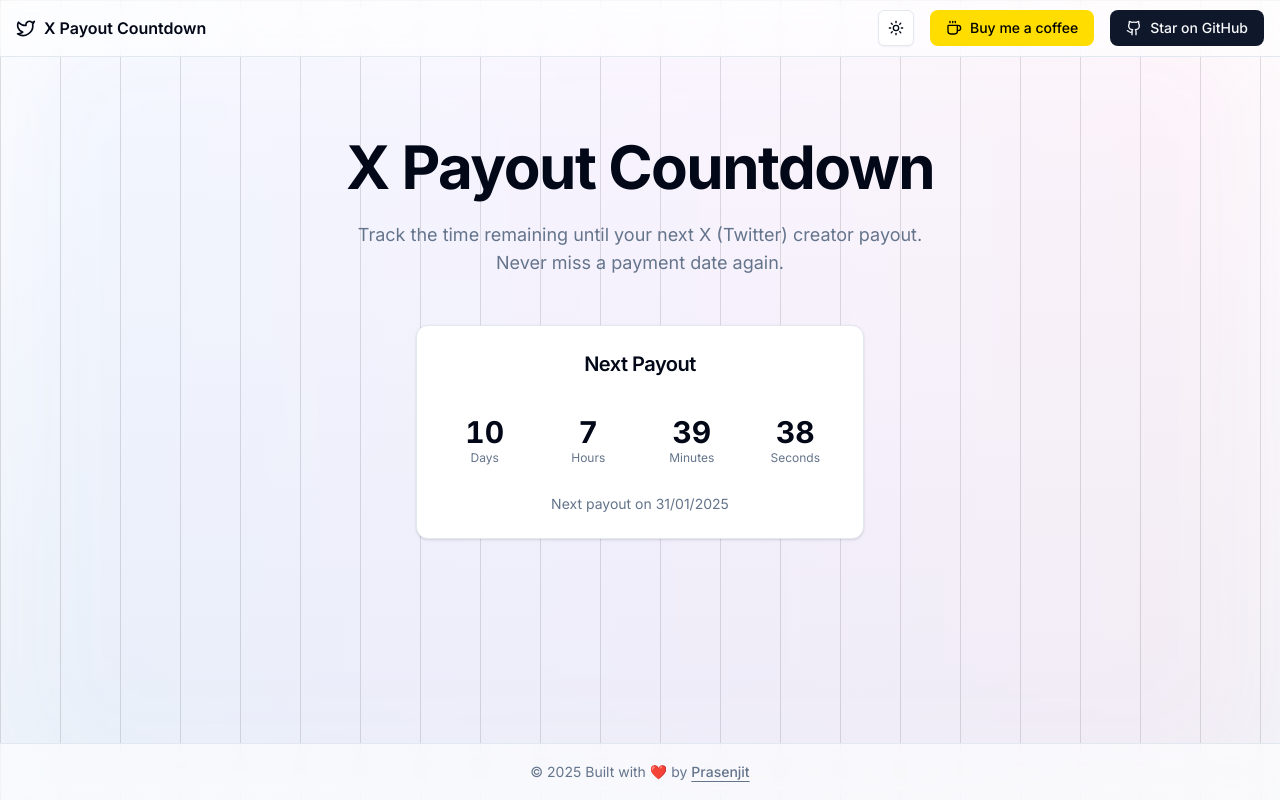
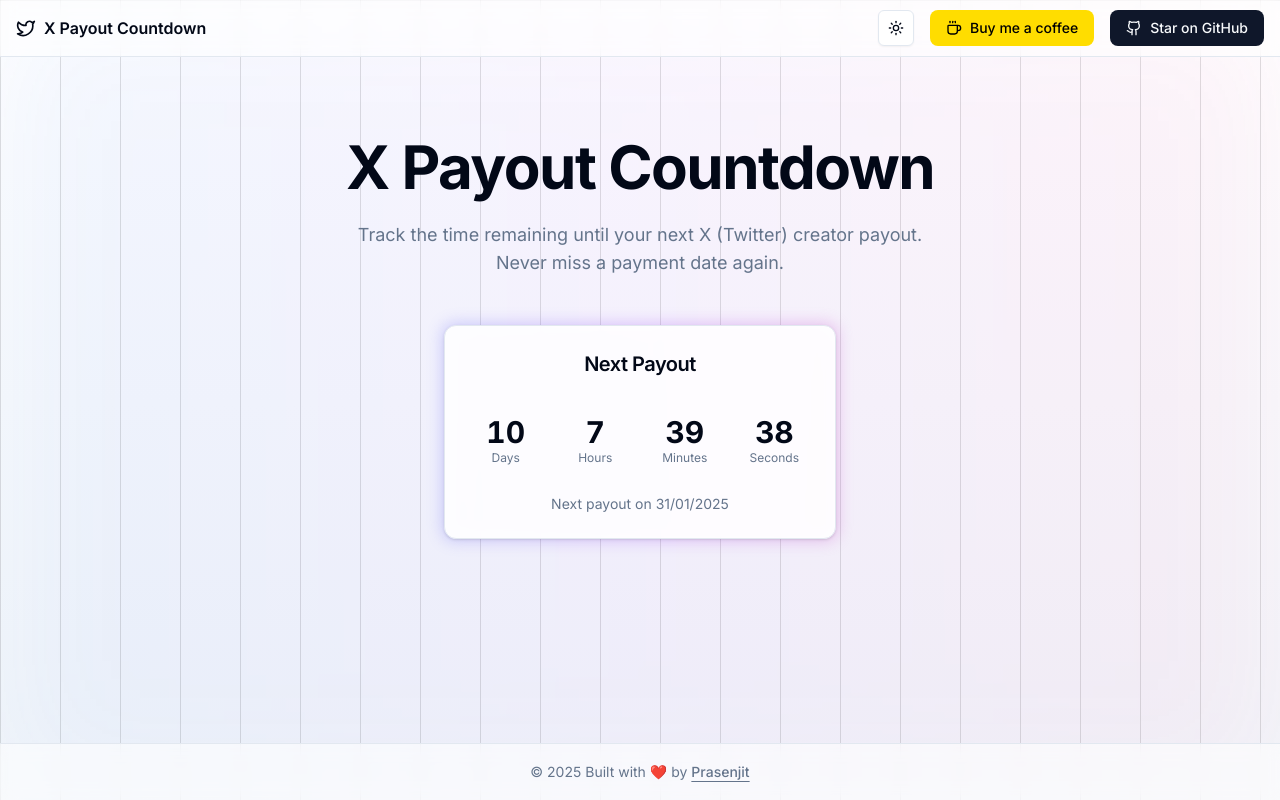
Before and after one commit to StarKnightt/X-Countdown, a Next.js app: page / in a window 1280 px wide. Built offline with nearby package versions, Linux system fonts and the light colour scheme.

Commit message:
added things

```diff
--- a/app/globals.css
+++ b/app/globals.css
@@ -70,3 +70,20 @@
     @apply bg-background text-foreground;
   }
 }
+
+@keyframes gradient {
+  0% {
+    background-position: 0% 50%;
+  }
+  50% {
+    background-position: 100% 50%;
+  }
+  100% {
+    background-position: 0% 50%;
+  }
+}
+
+.animate-gradient {
+  animation: gradient 8s ease infinite;
+  background-size: 200% 200%;
+}
--- a/app/layout.tsx
+++ b/app/layout.tsx
@@ -6,8 +6,24 @@
 const inter = Inter({ subsets: ["latin"] })
 
 export const metadata: Metadata = {
-  title: "X Payout Countdown",
-  description: "Countdown to the next X payout",
+  metadataBase: new URL('https://x-countdown.vercel.app/'),
+  title: "X Payout Countdown | Track Your Next Twitter/X Creator Payment",
+  description: "Real-time countdown tracker for X (Twitter) creator payouts. Never miss your next payment date. Simple, accurate, and always up-to-date.",
+  keywords: "X payout, Twitter payout, creator payout, X creator payment, Twitter creator earnings, X earnings date, Twitter payment schedule",
+  verification: {
+    google: "YbwqflKeFVNWu9aIE8BTmKex8F5eILiuixVzqyRAk2A",
+  },
+  openGraph: {
+    title: "X Payout Countdown | Track Your Next Payment",
+    description: "Real-time countdown tracker for X (Twitter) creator payouts",
+    type: "website",
+    url: "https://x-countdown.vercel.app/",
+  },
+  twitter: {
+    card: "summary_large_image",
+    title: "X Payout Countdown",
+    description: "Track your next X (Twitter) creator payout in real-time",
+  }
 }
 
 export default function RootLayout({
--- /dev/null
+++ b/components/animated-border.tsx
@@ -0,0 +1,20 @@
+"use client"
+
+import { cn } from "@/lib/utils"
+
+export function AnimatedBorder({
+  children,
+  className,
+}: {
+  children: React.ReactNode
+  className?: string
+}) {
+  return (
+    <div className="relative group">
+      <div className="absolute -inset-0.5 bg-gradient-to-r from-blue-500 via-purple-500 to-pink-500 rounded-xl blur opacity-30 group-hover:opacity-50 transition duration-1000 group-hover:duration-200 animate-gradient"></div>
+      <div className={cn("relative", className)}>
+        {children}
+      </div>
+    </div>
+  )
+}
--- a/components/countdown.tsx
+++ b/components/countdown.tsx
@@ -3,6 +3,7 @@
 import { useEffect, useState, useCallback } from "react"
 import { Card, CardContent, CardHeader, CardTitle } from "@/components/ui/card"
 import { getNextPayoutDate } from "@/utils/payout-dates"
+import { AnimatedBorder } from "@/components/animated-border"
 
 function useCountdown(targetDate: Date) {
   const calculateTimeLeft = useCallback(() => {
@@ -53,7 +54,8 @@
   }
 
   return (
-    <Card className="w-full max-w-[90vw] sm:max-w-md">
+    <AnimatedBorder>
+      <Card className="w-full max-w-[90vw] sm:max-w-md backdrop-blur-sm bg-background/95">
         <CardHeader>
           <CardTitle className="text-center text-lg sm:text-xl">Next Payout</CardTitle>
         </CardHeader>
@@ -81,5 +83,6 @@
           </p>
         </CardContent>
       </Card>
+    </AnimatedBorder>
   )
 }
```
Lines whose indentation alone changed are shown as unchanged.
